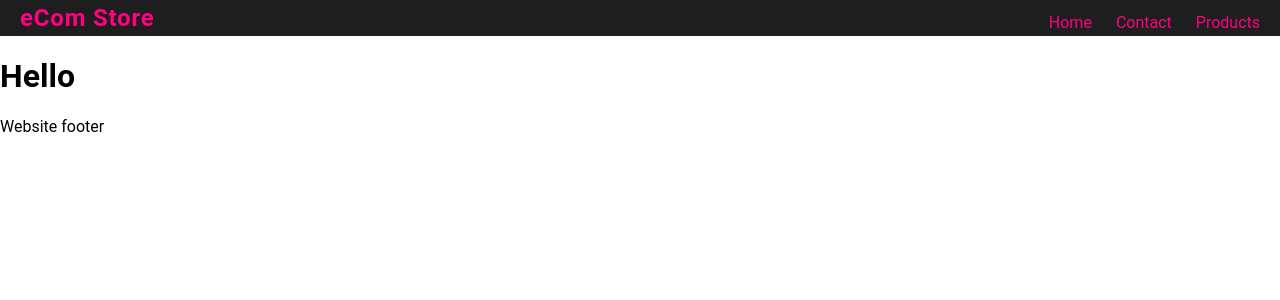
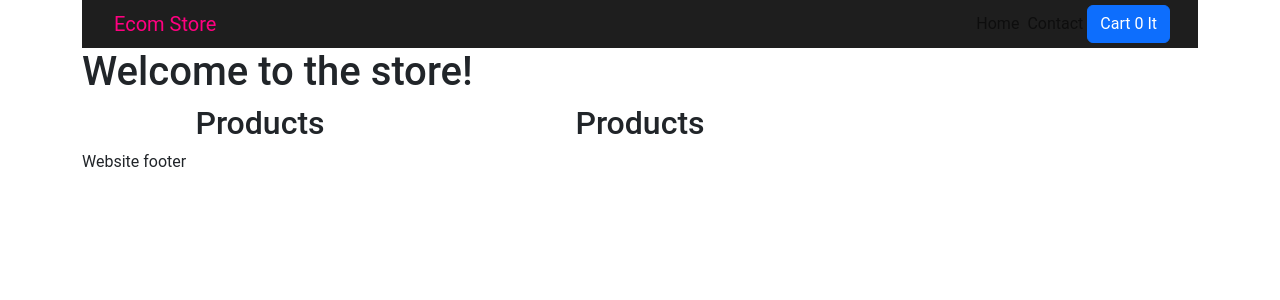
Before and after one commit to norbadboy/React-CA-Thong-23, a React (Create React App) app in the folder ecom-store/: page / in a window 1280 px wide. Shown: the top 300 px of the page. Built offline with nearby package versions, Linux system fonts and the light colour scheme.

Commit message:
added routes

```diff
--- a/ecom-store/package.json
+++ b/ecom-store/package.json
@@ -3,14 +3,12 @@
   "version": "0.1.0",
   "private": true,
   "dependencies": {
-    "@emotion/react": "^11.10.6",
-    "@emotion/styled": "^11.10.6",
-    "@mui/icons-material": "^5.11.11",
-    "@mui/material": "^5.11.14",
     "@testing-library/jest-dom": "^5.16.5",
     "@testing-library/react": "^13.4.0",
     "@testing-library/user-event": "^13.5.0",
+    "bootstrap": "^5.2.3",
     "react": "^18.2.0",
+    "react-bootstrap": "^2.7.2",
     "react-dom": "^18.2.0",
     "react-router-dom": "^6.9.0",
     "react-scripts": "5.0.1",
--- a/ecom-store/src/App.jsx
+++ b/ecom-store/src/App.jsx
@@ -1,8 +1,12 @@
 import React from "react";
+import "bootstrap/dist/css/bootstrap.min.css";
 import Header from "./components/header";
 import { Outlet, Routes, Route } from "react-router-dom";
 import ContactPage from "./routes/ContactPage";
-import ProductsPage from "./routes/ProductsPage";
+import HomePage from "./routes/HomePage";
+import CheckoutPage from "./routes/CheckoutPage";
+
+// localhost:3000 -> home page
 
 function Footer() {
   return <footer>Website footer</footer>;
@@ -23,9 +27,10 @@ function App() {
     <div>
       <Routes>
         <Route path="/" element={<Layout />}>
-          <Route path="/" element={<h1>Hello</h1>} />
+          <Route path="/" element={<HomePage />} />
+          <Route path="/home" element={<HomePage />} />
           <Route path="/contact" element={<ContactPage />} />
-          <Route path="/products" element={<ProductsPage />} />
+          <Route path="/cart" element={<CheckoutPage />} />
         </Route>
       </Routes>
     </div>
--- a/ecom-store/src/components/header.jsx
+++ b/ecom-store/src/components/header.jsx
@@ -1,32 +1,34 @@
 import { Link } from "react-router-dom";
 import "../styles/sass/header.scss";
+import { Button, Container, Navbar, Modal } from "react-bootstrap";
 
-function Navbar() {
+function NavbarComponent() {
   return (
-    <nav className="nav">
-      <a href="/" className="logo">
-        eCom Store
-      </a>
-      <ul>
-        <li>
-          <Link to="/">Home</Link>
-        </li>
-        <li>
-          <Link to="/contact">Contact</Link>
-        </li>
-        <li>
-          <Link to="/products">Products</Link>
-        </li>
-      </ul>
-    </nav>
+    <Navbar expand="sm" className="nav">
+      <Container>
+        <Navbar.Brand className="brand">
+          <Link to="/">Ecom Store</Link>
+        </Navbar.Brand>
+        <Navbar.Toggle />
+        <Navbar.Collapse className="justify-content-end">
+          <Navbar.Text>
+            <Link to="/">Home</Link>
+          </Navbar.Text>
+          <Navbar.Text>
+            <Link to="/contact">Contact</Link>
+          </Navbar.Text>
+          <Button> Cart 0 It</Button>
+        </Navbar.Collapse>
+      </Container>
+    </Navbar>
   );
 }
 
 function Header() {
   return (
-    <div>
-      <Navbar />
-    </div>
+    <header>
+      <NavbarComponent />
+    </header>
   );
 }
 
--- a/ecom-store/src/index.js
+++ b/ecom-store/src/index.js
@@ -6,15 +6,18 @@ import reportWebVitals from "./reportWebVitals";
 import { BrowserRouter } from "react-router-dom";
 import Theme from "./styles/theme";
 import GlobalStyle from "./styles/GlobalStyle";
+import { Container } from "react-bootstrap";
 
 const root = ReactDOM.createRoot(document.getElementById("root"));
 root.render(
+  <Container>
     <BrowserRouter>
       <Theme>
         <GlobalStyle />
         <App />
       </Theme>
     </BrowserRouter>
+  </Container>
 );
 
 // If you want to start measuring performance in your app, pass a function
--- /dev/null
+++ b/ecom-store/src/routes/CheckoutPage/index.jsx
@@ -0,0 +1,19 @@
+import { Row, Col } from "react-bootstrap";
+
+function Checkout() {
+  return (
+    <>
+      <h1>Chekout Page!</h1>
+      <Row xs={1} md={3} className="g-4">
+        <Col align="center">
+          <h2>Product 1</h2>
+        </Col>
+        <Col align="center">
+          <h2>Product 2</h2>
+        </Col>
+      </Row>
+    </>
+  );
+}
+
+export default Checkout;
--- /dev/null
+++ b/ecom-store/src/routes/CheckoutSuccessPage/inded.jsx
@@ -0,0 +1,5 @@
+function Success() {
+  return <h1>Thank you for purchase!</h1>;
+}
+
+export default Success;
--- /dev/null
+++ b/ecom-store/src/routes/HomePage/index.jsx
@@ -0,0 +1,19 @@
+import { Row, Col } from "react-bootstrap";
+
+function HomePage() {
+  return (
+    <>
+      <h1>Welcome to the store!</h1>
+      <Row xs={1} md={3} className="g-4">
+        <Col align="center">
+          <h2>Products</h2>
+        </Col>
+        <Col align="center">
+          <h2>Products</h2>
+        </Col>
+      </Row>
+    </>
+  );
+}
+
+export default HomePage;
--- a/ecom-store/src/routes/ProductsPage/index.jsx
+++ b/ecom-store/src/routes/ProductPage/index.jsx
@@ -1,4 +1,4 @@
-function ProductsPage() {
+function ProductPage() {
   return (
     <div>
       <h1>Product Page</h1>
@@ -6,4 +6,4 @@ function ProductsPage() {
   );
 }
 
-export default ProductsPage;
+export default ProductPage;
--- a/ecom-store/src/styles/sass/header.css
+++ b/ecom-store/src/styles/sass/header.css
@@ -1,11 +1,14 @@
 .nav {
   background-color: #1e1e1e;
-  color: #ff0080;
   display: flex;
   justify-content: space-between;
   align-items: center;
   gap: 1rem;
   padding: 0 1rem;
+}
+
+.brand {
+  color: #ff0080;
 }
 
 .logo {
--- a/ecom-store/src/styles/sass/header.scss
+++ b/ecom-store/src/styles/sass/header.scss
@@ -2,12 +2,14 @@
 
 .nav {
   background-color: map-get($colors, "background");
-  color: map-get($colors, "primary");
   display: flex;
   justify-content: space-between;
   align-items: center;
   gap: 1rem;
   padding: 0 1rem;
+}
+.brand {
+  color: map-get($colors, "primary");
 }
 
 .logo {
```
Also changed, not shown: 2 other files (tests, documents, lock files or other folders). Lines whose indentation alone changed are shown as unchanged.
